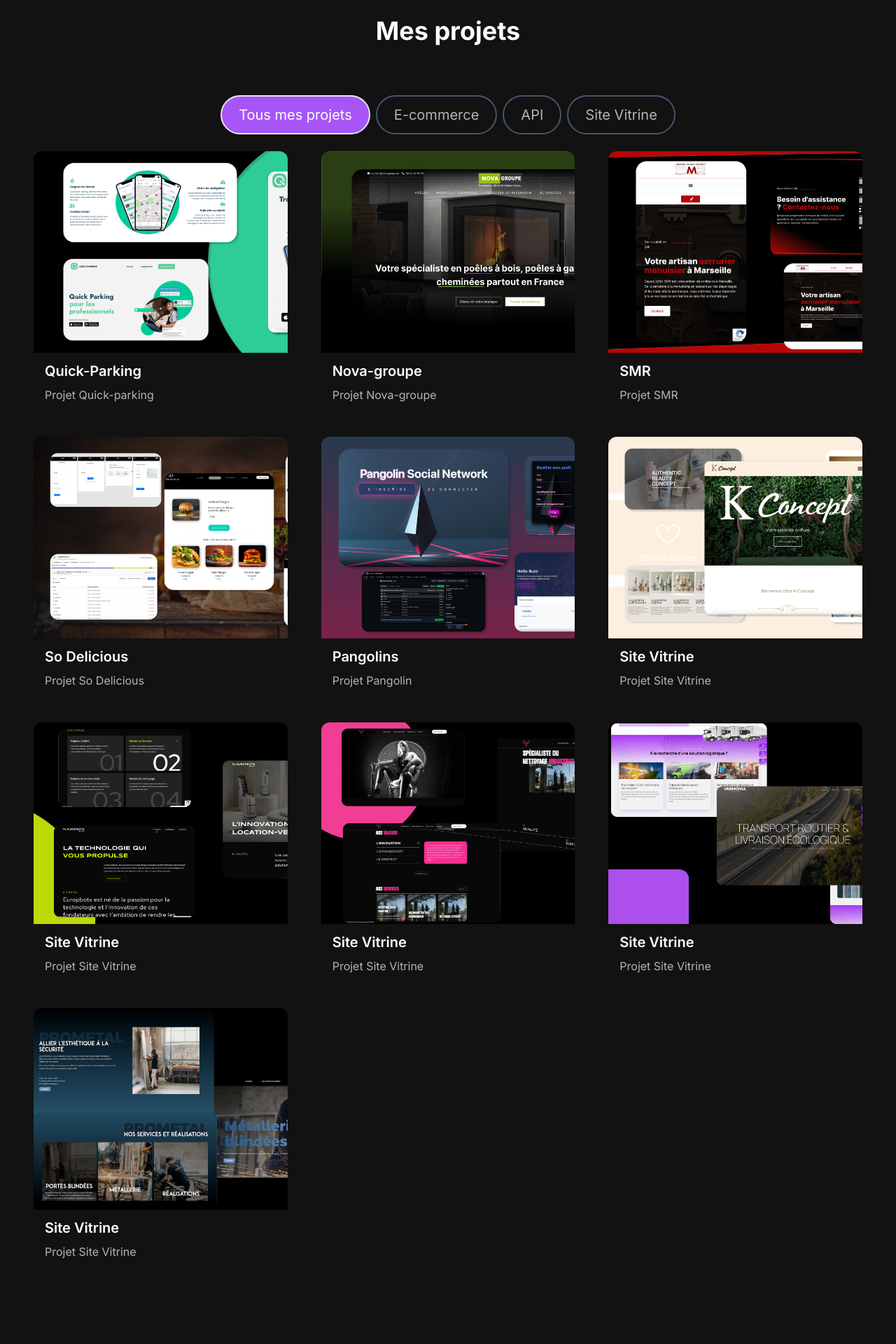
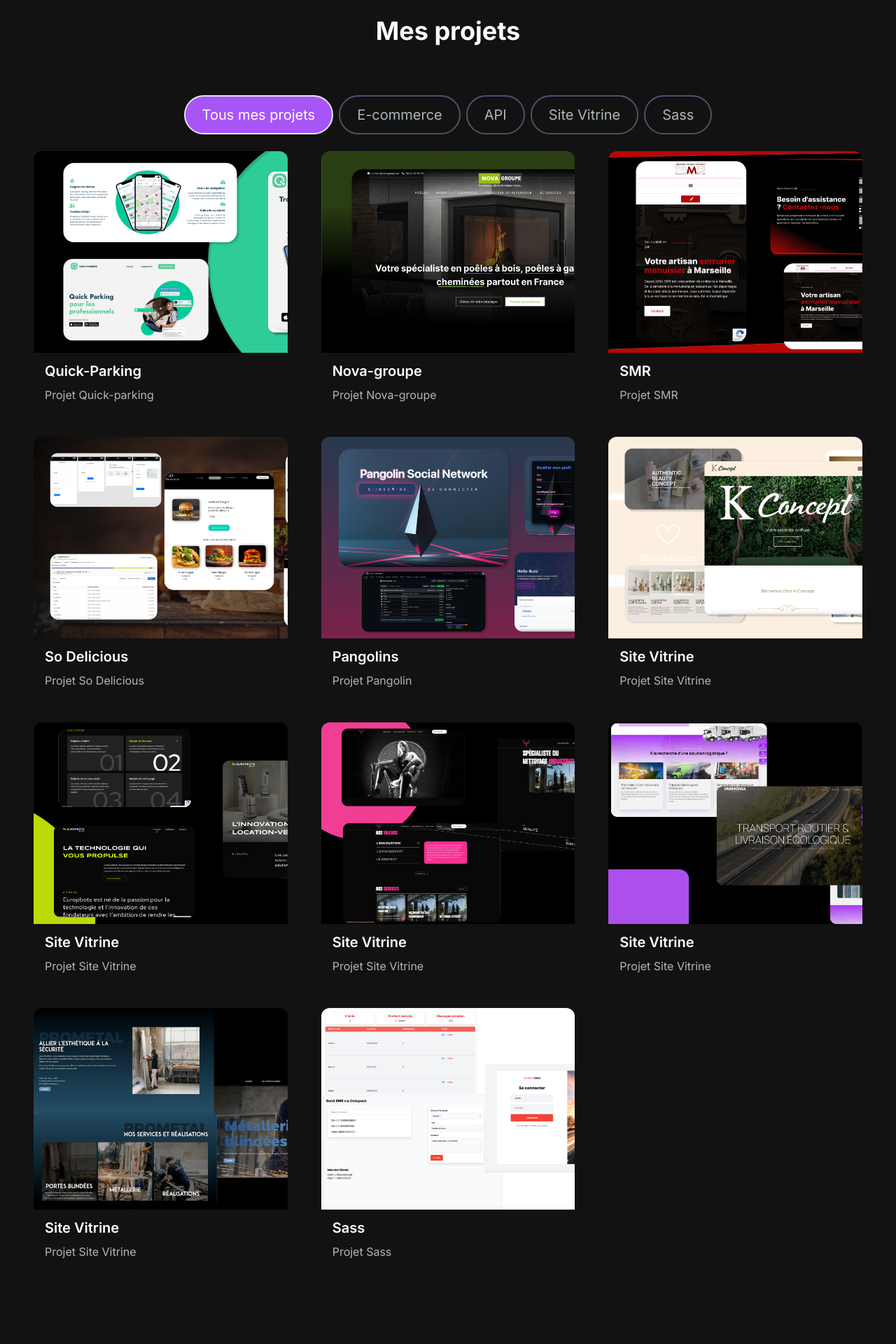
Before and after one commit to dam824/Portfolio, a Next.js app: page / in a window 1280 px wide. Shown: the part 2180-4100 px from the top of the page at 70% size. Built offline with nearby package versions, Linux system fonts and the light colour scheme.

Commit message:
maj projets

```diff
--- a/app/components/ProjectsSection.jsx
+++ b/app/components/ProjectsSection.jsx
@@ -96,6 +96,15 @@ const projectsData = [
         gitUrl: "/",
         previewUrl: "https://prometal-13.fr/"
     },
+    {
+        id: 11,
+        title: "Sass",
+        description: "Projet Sass",
+        image:"/images/projects/nanterre-dom.png",
+        tag: ['Tous mes projets', 'Sass'],
+        gitUrl: "https://github.com/dam824/nanterre-dom-tool",
+        previewUrl: "https://prometal-13.fr/"
+    }
 
 ]
 
@@ -140,6 +149,10 @@ const ProjectsSection = ({ imgUrl, title, description }) => {
       onClick={handleTagChange} name="Site Vitrine"
       isSelected={tag === "Site Vitrine"}
       />
+       <ProjectTag
+      onClick={handleTagChange} name="Sass"
+      isSelected={tag === "Sass"}
+      />
 
     </div>
     <ul  ref={ref} className='grid md:grid-cols-3 gap-8 md:gap-12'>
```
Also changed, not shown: public/images/projects/nanterre-dom.png (added).
